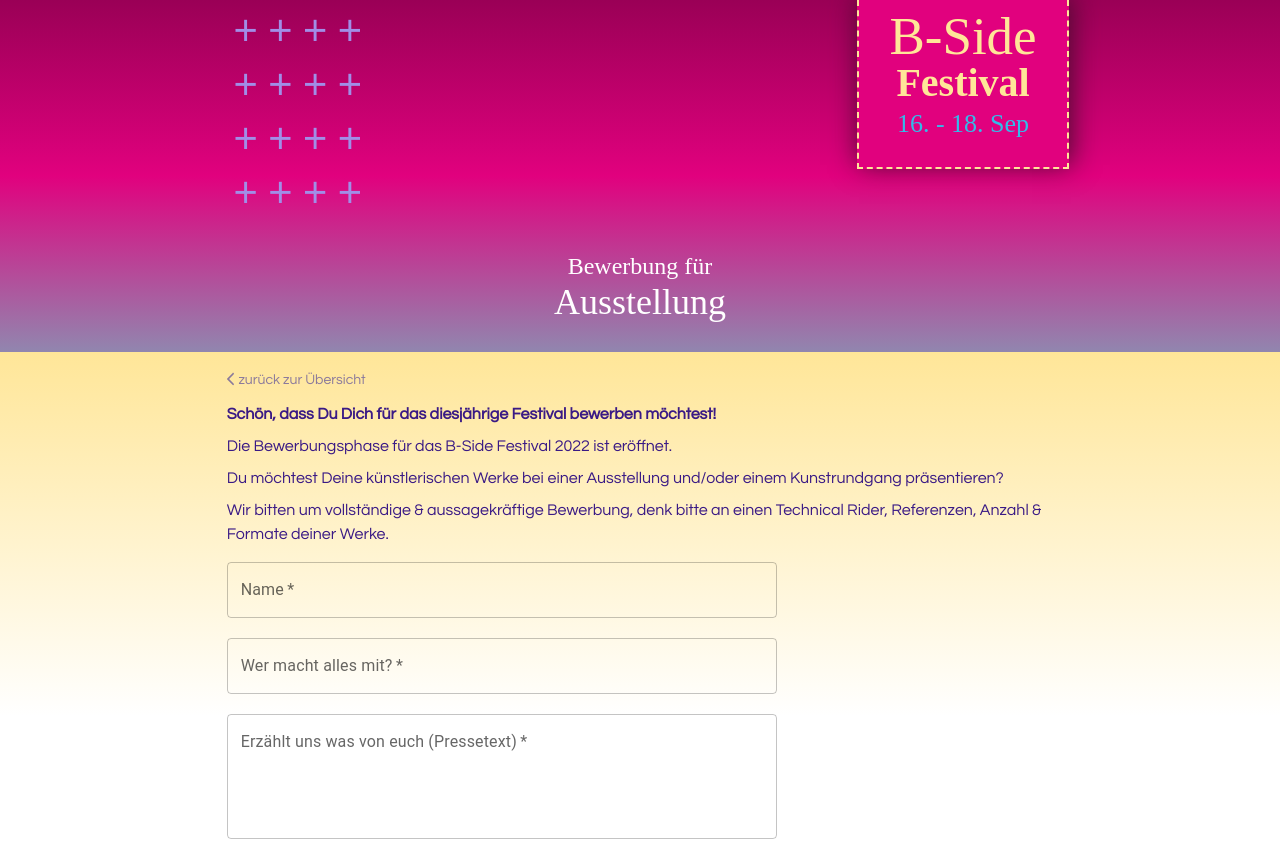
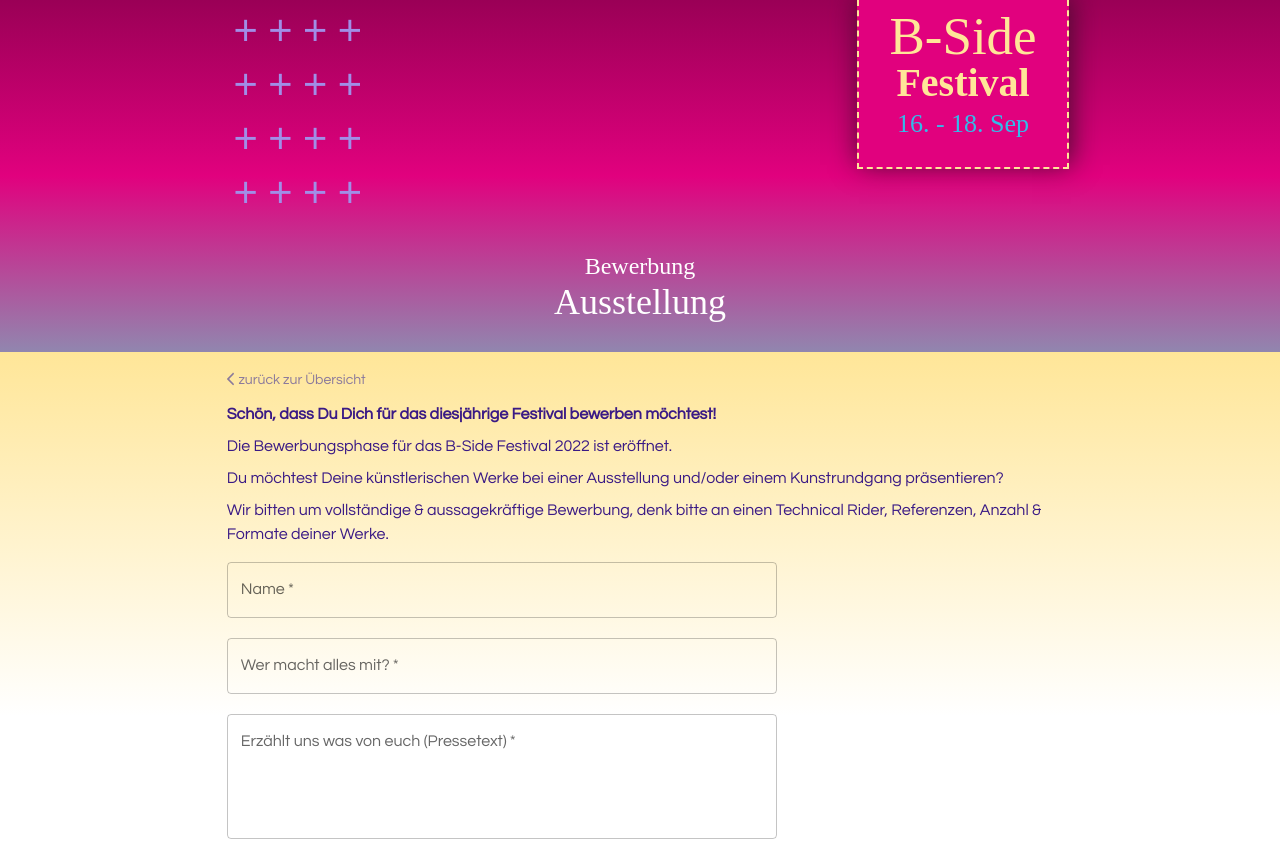
Before and after one commit to bside-ms/bside_festival, a Next.js app: page /bewerbung/ausstellung in a window 1280 px wide. Shown: the top 841 px of the page. Built offline with nearby package versions, Linux system fonts and the light colour scheme; a web font is replaced by a local one.

Commit message:
Make sure form element use Questrial font

```diff
--- a/components/application-form/ApplicationForm.tsx
+++ b/components/application-form/ApplicationForm.tsx
@@ -11,6 +11,7 @@
 import ApplicationFormFields from 'components/application-form/ApplicationFormFields';
 import ApplicationFormInformation from 'components/application-form/ApplicationFormInformation';
 import ApplicationFormSubmitButton from 'components/application-form/ApplicationFormSubmitButton';
+import ApplicationFormThemeProvider from 'components/application-form/ApplicationFormThemeProvider';
 import ApplicationFormWrapper from 'components/application-form/ApplicationFormWrapper';
 import ContentWrapper from 'components/common/ContentWrapper';
 import PageHeader from 'components/common/PageHeader';
@@ -34,7 +35,7 @@
             <div className={`${styles.header} font-display`}>
                 <ContentWrapper>
                     <div className="text-2xl">
-                        Bewerbung für
+                        Bewerbung
                     </div>
                     <div className="text-4xl">
                         {title}
@@ -63,6 +64,7 @@
                         <ApplicationFormInformation applicationType={applicationType} />
                     </div>
 
+                    <ApplicationFormThemeProvider>
                         <ApplicationFormContextProvider applicationType={applicationType}>
                             <ApplicationFormWrapper>
                                 <input type="hidden" name="applicationType" value={applicationType} />
@@ -78,6 +80,7 @@
                                 <ApplicationFormConfirmationOverlay />
                             </ApplicationFormWrapper>
                         </ApplicationFormContextProvider>
+                    </ApplicationFormThemeProvider>
 
                     {showDisclaimer && <ApplicationFormDisclaimer />}
                 </ContentWrapper>
--- /dev/null
+++ b/components/application-form/ApplicationFormThemeProvider.tsx
@@ -0,0 +1,23 @@
+import { createTheme, ThemeProvider } from '@mui/material';
+import type { ReactElement, ReactNode } from 'react';
+
+interface Props {
+    children: ReactNode;
+}
+
+const ApplicationFormThemeProvider = ({ children }: Props): ReactElement => {
+
+    const theme = createTheme({
+        typography: {
+            fontFamily: '"Questrial", "sans-serif"',
+        },
+    });
+
+    return (
+        <ThemeProvider theme={theme}>
+            {children}
+        </ThemeProvider>
+    );
+};
+
+export default ApplicationFormThemeProvider;
```
Lines whose indentation alone changed are shown as unchanged.
